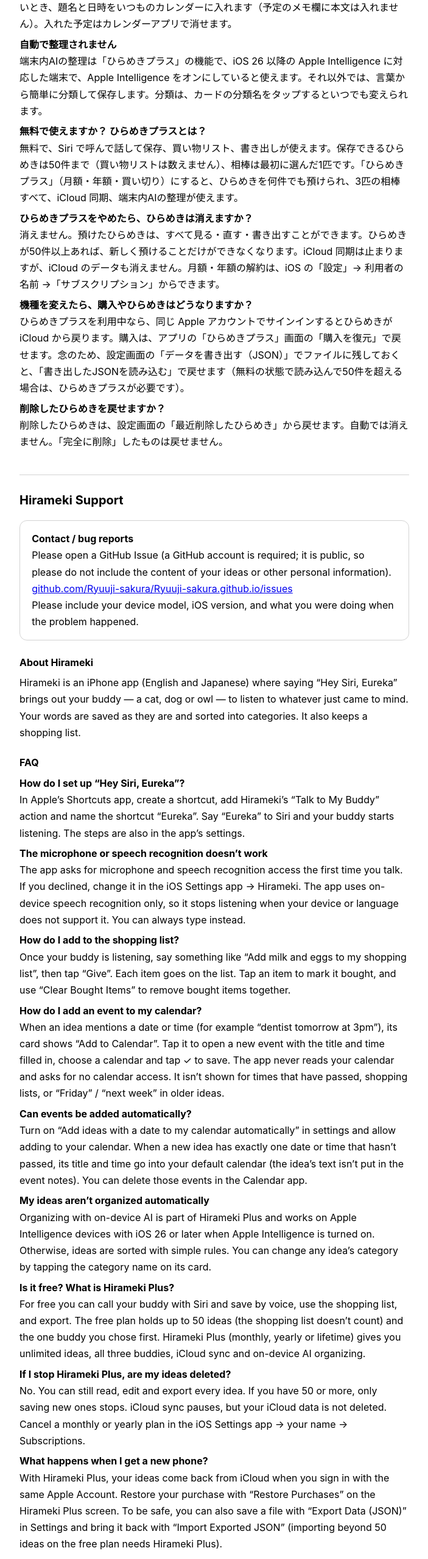
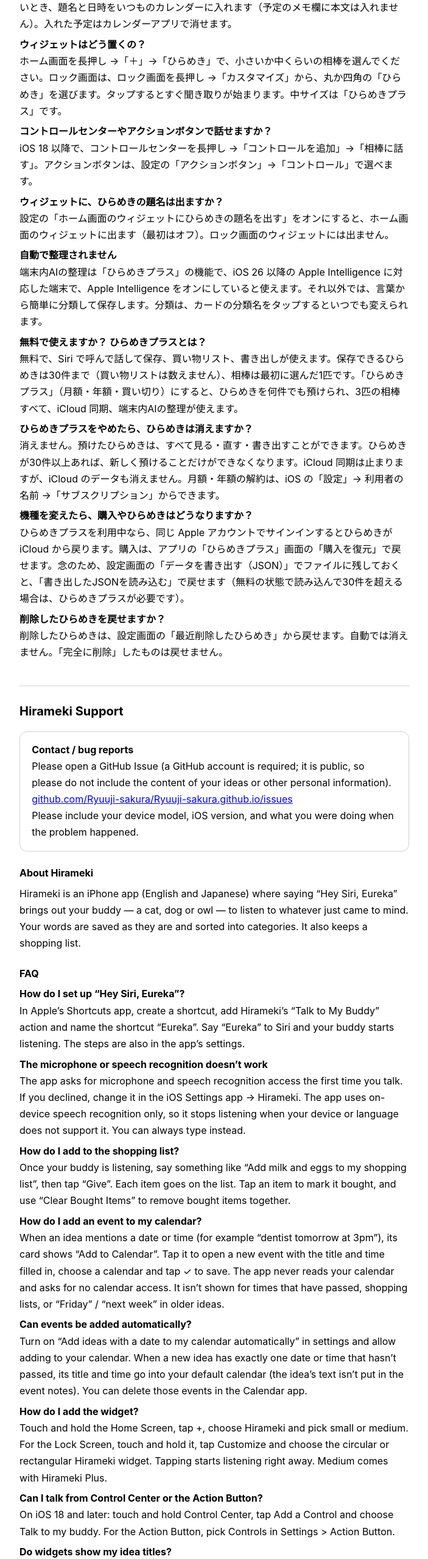
Before and after one commit to Ryuuji-sakura/Ryuuji-sakura.github.io, a plain HTML site: page hirameki/index.html in a window 1280 px wide. Shown: the part 1143-3699 px from the top of the page at 61% size, without its empty margins (288-991 px from the left). Drawn offline with Linux system fonts and the light colour scheme.

Commit message:
ひらめき 1.2: 無料を30件に直し、ウィジェットの質問とプライバシーの文を追加
Co-Authored-By: Claude Sonnet 5.5 <noreply@anthropic.com>

```diff
--- a/hirameki/index.html
+++ b/hirameki/index.html
@@ -48,17 +48,26 @@ Apple の「ショートカット」アプリで新しいショートカット
 <p><strong>自動でカレンダーに入れるには？</strong><br>
 設定の「日時のあるメモを自動でカレンダーに入れる」をオンにし、カレンダーへの追加を許可してください。新しく預けたメモに日時がひとつだけあり、それがまだ過ぎていないとき、題名と日時をいつものカレンダーに入れます（予定のメモ欄に本文は入れません）。入れた予定はカレンダーアプリで消せます。</p>
 
+<p><strong>ウィジェットはどう置くの？</strong><br>
+ホーム画面を長押し →「＋」→「ひらめき」で、小さいか中くらいの相棒を選んでください。ロック画面は、ロック画面を長押し →「カスタマイズ」から、丸か四角の「ひらめき」を選びます。タップするとすぐ聞き取りが始まります。中サイズは「ひらめきプラス」です。</p>
+
+<p><strong>コントロールセンターやアクションボタンで話せますか？</strong><br>
+iOS 18 以降で、コントロールセンターを長押し →「コントロールを追加」→「相棒に話す」。アクションボタンは、設定の「アクションボタン」→「コントロール」で選べます。</p>
+
+<p><strong>ウィジェットに、ひらめきの題名は出ますか？</strong><br>
+設定の「ホーム画面のウィジェットにひらめきの題名を出す」をオンにすると、ホーム画面のウィジェットに出ます（最初はオフ）。ロック画面のウィジェットには出ません。</p>
+
 <p><strong>自動で整理されません</strong><br>
 端末内AIの整理は「ひらめきプラス」の機能で、iOS 26 以降の Apple Intelligence に対応した端末で、Apple Intelligence をオンにしていると使えます。それ以外では、言葉から簡単に分類して保存します。分類は、カードの分類名をタップするといつでも変えられます。</p>
 
 <p><strong>無料で使えますか？ ひらめきプラスとは？</strong><br>
-無料で、Siri で呼んで話して保存、買い物リスト、書き出しが使えます。保存できるひらめきは50件まで（買い物リストは数えません）、相棒は最初に選んだ1匹です。「ひらめきプラス」（月額・年額・買い切り）にすると、ひらめきを何件でも預けられ、3匹の相棒すべて、iCloud 同期、端末内AIの整理が使えます。</p>
+無料で、Siri で呼んで話して保存、買い物リスト、書き出しが使えます。保存できるひらめきは30件まで（買い物リストは数えません）、相棒は最初に選んだ1匹です。「ひらめきプラス」（月額・年額・買い切り）にすると、ひらめきを何件でも預けられ、3匹の相棒すべて、iCloud 同期、端末内AIの整理が使えます。</p>
 
 <p><strong>ひらめきプラスをやめたら、ひらめきは消えますか？</strong><br>
-消えません。預けたひらめきは、すべて見る・直す・書き出すことができます。ひらめきが50件以上あれば、新しく預けることだけができなくなります。iCloud 同期は止まりますが、iCloud のデータも消えません。月額・年額の解約は、iOS の「設定」→ 利用者の名前 →「サブスクリプション」からできます。</p>
+消えません。預けたひらめきは、すべて見る・直す・書き出すことができます。ひらめきが30件以上あれば、新しく預けることだけができなくなります。iCloud 同期は止まりますが、iCloud のデータも消えません。月額・年額の解約は、iOS の「設定」→ 利用者の名前 →「サブスクリプション」からできます。</p>
 
 <p><strong>機種を変えたら、購入やひらめきはどうなりますか？</strong><br>
-ひらめきプラスを利用中なら、同じ Apple アカウントでサインインするとひらめきが iCloud から戻ります。購入は、アプリの「ひらめきプラス」画面の「購入を復元」で戻せます。念のため、設定画面の「データを書き出す（JSON）」でファイルに残しておくと、「書き出したJSONを読み込む」で戻せます（無料の状態で読み込んで50件を超える場合は、ひらめきプラスが必要です）。</p>
+ひらめきプラスを利用中なら、同じ Apple アカウントでサインインするとひらめきが iCloud から戻ります。購入は、アプリの「ひらめきプラス」画面の「購入を復元」で戻せます。念のため、設定画面の「データを書き出す（JSON）」でファイルに残しておくと、「書き出したJSONを読み込む」で戻せます（無料の状態で読み込んで30件を超える場合は、ひらめきプラスが必要です）。</p>
 
 <p><strong>削除したひらめきを戻せますか？</strong><br>
 削除したひらめきは、設定画面の「最近削除したひらめき」から戻せます。自動では消えません。「完全に削除」したものは戻せません。</p>
@@ -93,17 +102,26 @@ When an idea mentions a date or time (for example “dentist tomorrow at 3pm”)
 <p><strong>Can events be added automatically?</strong><br>
 Turn on “Add ideas with a date to my calendar automatically” in settings and allow adding to your calendar. When a new idea has exactly one date or time that hasn’t passed, its title and time go into your default calendar (the idea’s text isn’t put in the event notes). You can delete those events in the Calendar app.</p>
 
+<p><strong>How do I add the widget?</strong><br>
+Touch and hold the Home Screen, tap +, choose Hirameki and pick small or medium. For the Lock Screen, touch and hold it, tap Customize and choose the circular or rectangular Hirameki widget. Tapping starts listening right away. Medium comes with Hirameki Plus.</p>
+
+<p><strong>Can I talk from Control Center or the Action Button?</strong><br>
+On iOS 18 and later: touch and hold Control Center, tap Add a Control and choose Talk to my buddy. For the Action Button, pick Controls in Settings &gt; Action Button.</p>
+
+<p><strong>Do widgets show my idea titles?</strong><br>
+Turn on “Show idea titles in the Home Screen widget” in settings and the Home Screen widget shows them (off by default). Lock Screen widgets never show them.</p>
+
 <p><strong>My ideas aren’t organized automatically</strong><br>
 Organizing with on-device AI is part of Hirameki Plus and works on Apple Intelligence devices with iOS 26 or later when Apple Intelligence is turned on. Otherwise, ideas are sorted with simple rules. You can change any idea’s category by tapping the category name on its card.</p>
 
 <p><strong>Is it free? What is Hirameki Plus?</strong><br>
-For free you can call your buddy with Siri and save by voice, use the shopping list, and export. The free plan holds up to 50 ideas (the shopping list doesn’t count) and the one buddy you chose first. Hirameki Plus (monthly, yearly or lifetime) gives you unlimited ideas, all three buddies, iCloud sync and on-device AI organizing.</p>
+For free you can call your buddy with Siri and save by voice, use the shopping list, and export. The free plan holds up to 30 ideas (the shopping list doesn’t count) and the one buddy you chose first. Hirameki Plus (monthly, yearly or lifetime) gives you unlimited ideas, all three buddies, iCloud sync and on-device AI organizing.</p>
 
 <p><strong>If I stop Hirameki Plus, are my ideas deleted?</strong><br>
-No. You can still read, edit and export every idea. If you have 50 or more, only saving new ones stops. iCloud sync pauses, but your iCloud data is not deleted. Cancel a monthly or yearly plan in the iOS Settings app → your name → Subscriptions.</p>
+No. You can still read, edit and export every idea. If you have 30 or more, only saving new ones stops. iCloud sync pauses, but your iCloud data is not deleted. Cancel a monthly or yearly plan in the iOS Settings app → your name → Subscriptions.</p>
 
 <p><strong>What happens when I get a new phone?</strong><br>
-With Hirameki Plus, your ideas come back from iCloud when you sign in with the same Apple Account. Restore your purchase with “Restore Purchases” on the Hirameki Plus screen. To be safe, you can also save a file with “Export Data (JSON)” in Settings and bring it back with “Import Exported JSON” (importing beyond 50 ideas on the free plan needs Hirameki Plus).</p>
+With Hirameki Plus, your ideas come back from iCloud when you sign in with the same Apple Account. Restore your purchase with “Restore Purchases” on the Hirameki Plus screen. To be safe, you can also save a file with “Export Data (JSON)” in Settings and bring it back with “Import Exported JSON” (importing beyond 30 ideas on the free plan needs Hirameki Plus).</p>
 
 <p><strong>Can I restore a deleted idea?</strong><br>
 Yes, from “Recently Deleted” in Settings. Nothing is deleted from there automatically. Ideas you “Delete Forever” cannot be restored.</p>
```
Also changed, not shown: hirameki/privacy.html (+8 -2 lines).
